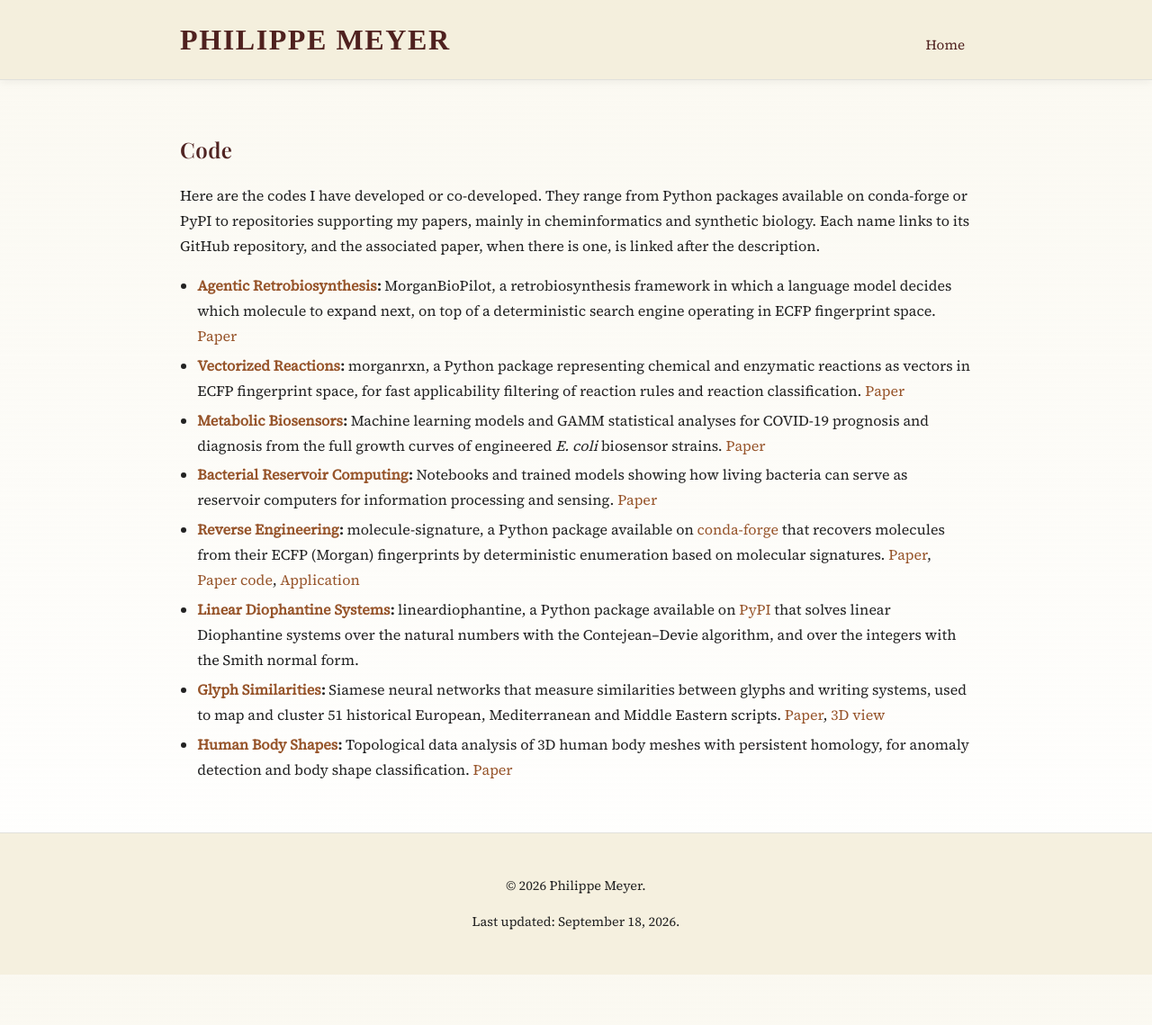
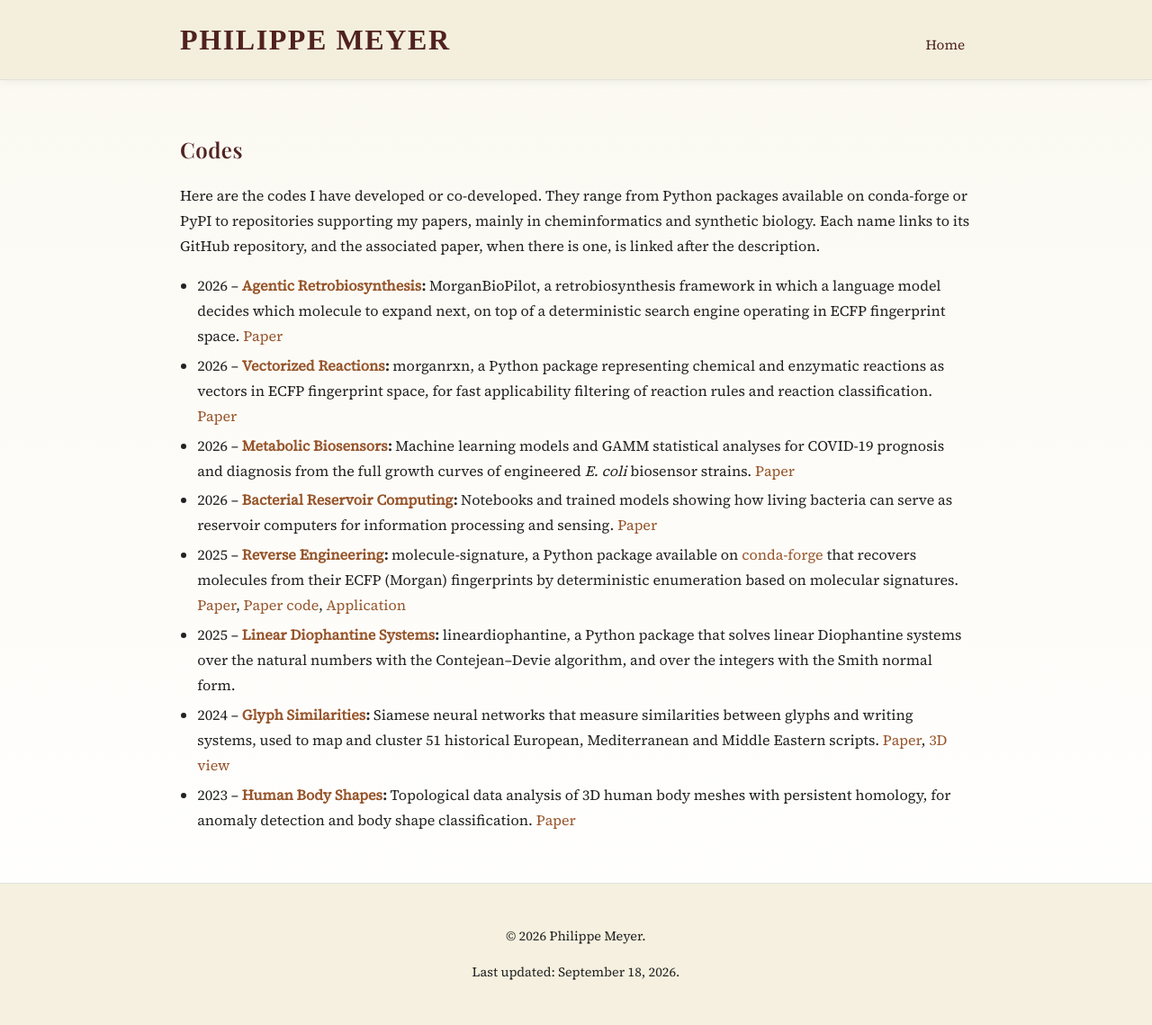
Before and after one commit to PhilippeMeyer68/philippemeyer68.github.io, a Jekyll site: the page built from codes.md, in a window 1280 px wide. Shown: the whole page at 90% size. Built offline with Jekyll 4.4.1, drawn with Linux system fonts in a browser that asks for light colours; before the commit the page ends 1083 px from its top, so only the background shows below that.

Commit message:
docs: code development years

```diff
--- a/codes.md
+++ b/codes.md
@@ -1,12 +1,12 @@
 ---
 layout: default
-title: "Code"
+title: "Codes"
 permalink: /codes/
 ---
 
 <section class="section">
   <div class="section-header">
-    <h3 class="section-title">Code</h3>
+    <h3 class="section-title">Codes</h3>
   </div>
   <p>
     Here are the codes I have developed or co-developed. They range from Python packages available on conda-forge or PyPI to repositories supporting my papers, mainly in cheminformatics and synthetic biology. Each name links to its GitHub repository, and the associated paper, when there is one, is linked after the description.
@@ -14,48 +14,48 @@ permalink: /codes/
 <ul>
 
 <li>
-  <strong><a href="https://github.com/brsynth/morganbiopilot" target="_blank" rel="noopener">Agentic Retrobiosynthesis</a>: </strong>
+  2026 – <strong><a href="https://github.com/brsynth/morganbiopilot" target="_blank" rel="noopener">Agentic Retrobiosynthesis</a>: </strong>
   MorganBioPilot, a retrobiosynthesis framework in which a language model decides which molecule to expand next, on top of a deterministic search engine operating in ECFP fingerprint space.
   <a href="https://arxiv.org/abs/2608.30702" target="_blank" rel="noopener">Paper</a>
 </li>
 
 <li>
-  <strong><a href="https://github.com/brsynth/morganrxn" target="_blank" rel="noopener">Vectorized Reactions</a>: </strong>
+  2026 – <strong><a href="https://github.com/brsynth/morganrxn" target="_blank" rel="noopener">Vectorized Reactions</a>: </strong>
   morganrxn, a Python package representing chemical and enzymatic reactions as vectors in ECFP fingerprint space, for fast applicability filtering of reaction rules and reaction classification.
   <a href="https://doi.org/10.26434/chemrxiv.15006884/v1" target="_blank" rel="noopener">Paper</a>
 </li>
 
 <li>
-  <strong><a href="https://github.com/brsynth/mutant-covid" target="_blank" rel="noopener">Metabolic Biosensors</a>: </strong>
+  2026 – <strong><a href="https://github.com/brsynth/mutant-covid" target="_blank" rel="noopener">Metabolic Biosensors</a>: </strong>
   Machine learning models and GAMM statistical analyses for COVID-19 prognosis and diagnosis from the full growth curves of engineered <em>E. coli</em> biosensor strains.
   <a href="https://doi.org/10.64898/2026.08.04.740108" target="_blank" rel="noopener">Paper</a>
 </li>
 
 <li>
-  <strong><a href="https://github.com/brsynth/bacterial_rc" target="_blank" rel="noopener">Bacterial Reservoir Computing</a>: </strong>
+  2026 – <strong><a href="https://github.com/brsynth/bacterial_rc" target="_blank" rel="noopener">Bacterial Reservoir Computing</a>: </strong>
   Notebooks and trained models showing how living bacteria can serve as reservoir computers for information processing and sensing.
   <a href="https://www.cell.com/cell-systems/fulltext/S2405-4712(26)00136-5" target="_blank" rel="noopener">Paper</a>
 </li>
 
 <li>
-  <strong><a href="https://github.com/brsynth/molecule-signature" target="_blank" rel="noopener">Reverse Engineering</a>: </strong>
+  2025 – <strong><a href="https://github.com/brsynth/molecule-signature" target="_blank" rel="noopener">Reverse Engineering</a>: </strong>
   molecule-signature, a Python package available on <a href="https://anaconda.org/conda-forge/molecule-signature" target="_blank" rel="noopener">conda-forge</a> that recovers molecules from their ECFP (Morgan) fingerprints by deterministic enumeration based on molecular signatures.
   <a href="https://doi.org/10.1186/s13321-025-01074-5" target="_blank" rel="noopener">Paper</a>, <a href="https://github.com/brsynth/molecule-signature-paper" target="_blank" rel="noopener">Paper code</a>, <a href="https://philippemeyer68.pythonanywhere.com" target="_blank" rel="noopener">Application</a>
 </li>
 
 <li>
-  <strong><a href="https://github.com/PhilippeMeyer68/linear-diophantine" target="_blank" rel="noopener">Linear Diophantine Systems</a>: </strong>
-  lineardiophantine, a Python package available on <a href="https://pypi.org/project/lineardiophantine/" target="_blank" rel="noopener">PyPI</a> that solves linear Diophantine systems over the natural numbers with the Contejean–Devie algorithm, and over the integers with the Smith normal form.
+  2025 – <strong><a href="https://github.com/PhilippeMeyer68/linear-diophantine" target="_blank" rel="noopener">Linear Diophantine Systems</a>: </strong>
+  lineardiophantine, a Python package that solves linear Diophantine systems over the natural numbers with the Contejean–Devie algorithm, and over the integers with the Smith normal form.
 </li>
 
 <li>
-  <strong><a href="https://github.com/PhilippeMeyer68/glyph-SNN" target="_blank" rel="noopener">Glyph Similarities</a>: </strong>
+  2024 – <strong><a href="https://github.com/PhilippeMeyer68/glyph-SNN" target="_blank" rel="noopener">Glyph Similarities</a>: </strong>
   Siamese neural networks that measure similarities between glyphs and writing systems, used to map and cluster 51 historical European, Mediterranean and Middle Eastern scripts.
   <a href="https://aclanthology.org/2024.lt4hala-1.12/" target="_blank" rel="noopener">Paper</a>, <a href="{{ '/glyph.html' | relative_url }}" target="_blank" rel="noopener">3D view</a>
 </li>
 
 <li>
-  <strong><a href="https://github.com/PhilippeMeyer68/body-TDA" target="_blank" rel="noopener">Human Body Shapes</a>: </strong>
+  2023 – <strong><a href="https://github.com/PhilippeMeyer68/body-TDA" target="_blank" rel="noopener">Human Body Shapes</a>: </strong>
   Topological data analysis of 3D human body meshes with persistent homology, for anomaly detection and body shape classification.
   <a href="https://doi.org/10.3390/a16030161" target="_blank" rel="noopener">Paper</a>
 </li>
```
Also changed, not shown: index.md (+2 -2 lines).
